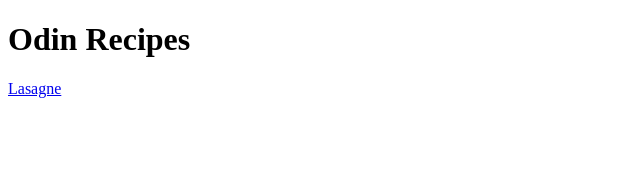
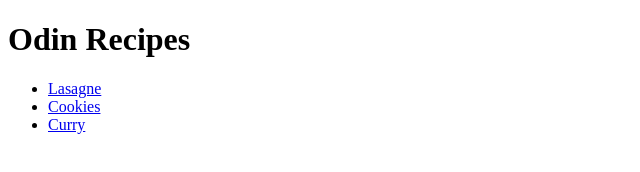
Before and after one commit to St1tchem/odin-recipes, a plain HTML site: page index.html in a window 1280 px wide. Shown: the whole page, without its empty margins (0-640 px from the left). Drawn offline with Linux system fonts and the light colour scheme.

Commit message:
Add updated index page

```diff
--- a/index.html
+++ b/index.html
@@ -8,8 +8,11 @@
 
 <body>
     <h1>Odin Recipes</h1>
-    <a href="lasagne.html">Lasagne</a>
-
+    <ul>
+        <li><a href="lasagne.html">Lasagne</a></li>
+        <li><a href="cookies.html">Cookies</a></li>
+        <li><a href="curry.html">Curry</a></li>
+    </ul>
 
 </body>
 </html>
```
